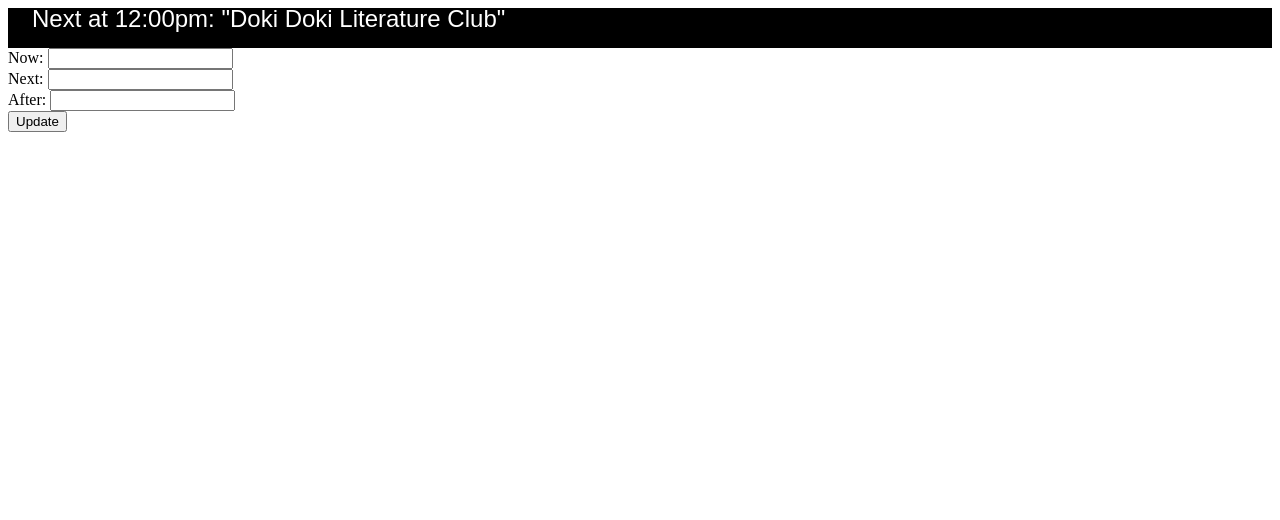
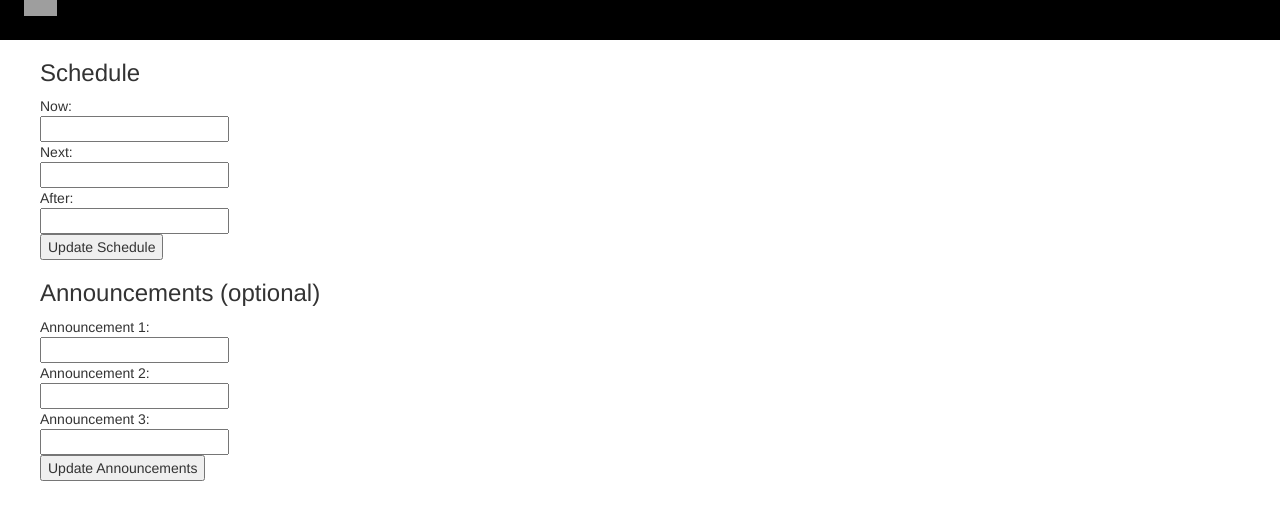
Before and after one commit to yutom3/CTG-Ticker, a PHP site: page / in a window 1280 px wide. Shown: the top 520 px of the page. Run offline with PHP 8.4, Linux system fonts and the light colour scheme; some libraries are stand-ins or nearby versions; grey boxes are pictures that could not be loaded.

Commit message:
Added Announcements form

```diff
--- a/Resources/PHP/CTG_Ticker.php
+++ b/Resources/PHP/CTG_Ticker.php
@@ -1,22 +1,106 @@
-<?php
-$serverName = "ctgticker.database.windows.net";
-$connectionOptions = array(
-    "Database" => "CTG",
-    "Uid" => "ctgadmin",
-    "PWD" => "Ctg_admin"
-);
+<script type="text/javascript">
 
-// Create connection
-$conn = sqlsrv_connect($serverName, $connectionOptions);
+// Set initial vars
+var holdMax=100;
+var holdCur=0;
+var interval = 20;
+var scrollSpeed=2;
+var pxpTick=scrollSpeed;
 
-//$sql = "CREATE DATABASE CTG_Ticker"
-$sql = "SELECT * FROM CTG_Ticker";
-$stmt = sqlsrv_query($conn, $sql);
-$row = sqlsrv_fetch_array($stmt);
-//$sql = "UPDATE CTG_Ticker SET game1="'.$_POST["game1"].'", game2="'.$_POST["game2"].'", game3="'.$_POST["game3"].'" WHERE id=1";
-echo "<div class='row'>";
-echo "<div class='col-sm-4 ticker_data' id='game1'>" . $row["game1"] . "</div>";
-echo "<div class='col-sm-4 ticker_data' id='game2'>" . $row["game2"] . "</div>";
-echo "<div class='col-sm-4 ticker_data' id='game3'>" . $row["game3"] . "</div>";
-echo "</div>";
-?>
+var schedule = "";
+var scheduleCur = 0;
+var scheduleMax = 0;
+
+var announcements = [];
+var announcementsCur = 0;
+var announcementsMax = 0;
+
+var done = 0;
+var myInterval;
+
+function loadFile() { // Read file
+  <?php
+    $local_file_open = file_get_contents("../TXT/Schedule.txt");
+    $local_file = explode("*", $local_file_open);
+  ?>
+  schedule = <?php echo json_encode($local_file) ?>;
+  scheduleCur = 1;
+  scheduleMax = 3;
+
+  <?php
+    $local_file_open = file_get_contents("../TXT/Announcements.txt");
+    $local_file = explode("*", $local_file_open);
+  ?>
+  announcements = <?php echo json_encode($local_file) ?>;
+  announcementsCur = 1;
+  announcementsMax = announcements.length;
+
+}
+
+function nextItem() { // Selects current item to display
+  marqueeDiv=document.getElementById("marqueeContent");
+  switch (scheduleCur) {
+    case 1: // Schedule
+      marqueeDiv.innerHTML = schedule;
+      break;
+    case 2: // Sponsors
+      marqueeDiv.innerHTML = "<img src='https://upload.wikimedia.org/wikipedia/commons/thumb/2/2f/Google_2015_logo.svg/272px-Google_2015_logo.svg.png' style='height:25px;vertical-align:center;'/>"
+      break;
+    case 3: // Announcements
+      marqueeDiv.innerHTML = announcements[announcementsCur-1];
+      ++announcementsCur
+      break;
+  }
+  if (scheduleCur != scheduleMax) { // Will not increment until all announcements were displayed
+    ++scheduleCur;
+  } else if (announcementsCur > announcementsMax && done != 1) { // Detects when all items have been displayed
+    clearInterval(myInterval); // Stops previous instance
+    loadTicker(); // Refresh data
+    scheduleCur = 1;
+    announcementsCur = 1;
+  }
+  if (done == 1) {
+    return;
+  }
+
+  marqueeDiv.style.left="24px";
+  marqueeDiv.style.top=parseInt(document.getElementById("marqueeBorder").offsetHeight*1)+"px";
+  holdCur = 0;
+}
+
+function startMarquee() {
+  loadFile();
+  nextItem();
+  // Make a shortcut referencing our div with the content we want to scroll
+  marqueeDiv=document.getElementById("marqueeContent");
+  // Get the total width of our available scroll area
+  marqueeWidth=document.getElementById("marqueeBorder").offsetWidth;
+  marqueeHeight = document.getElementById("marqueeBorder").offsetHeight;
+  // Get the width of the content we want to scroll
+  contentWidth=marqueeDiv.offsetWidth;
+  contentHeight=marqueeDiv.offsetHeight;
+  // Start the ticker at 50 milliseconds per tick, adjust this to suit your preferences
+  // Be warned, setting this lower has heavy impact on client-side CPU usage. Be gentle.
+  myInterval = setInterval("scrollMarquee()",interval);
+}
+
+function scrollMarquee() {
+  // Check position of the div, then shift it left by the set amount of pixels.
+  if ((parseInt(marqueeDiv.style.top) > 0) && (holdCur == 0)) {
+    marqueeDiv.style.top=parseInt(marqueeDiv.style.top)-pxpTick/2+"px";
+  }
+  else if (holdCur < holdMax)
+  holdCur += 1;
+  else if ((parseInt(marqueeDiv.style.top)>parseInt(contentHeight*-1)))
+  marqueeDiv.style.top=parseInt(marqueeDiv.style.top)-pxpTick/2+"px";
+  else {
+    nextItem();
+  }
+}
+startMarquee();
+</script>
+
+<div id="marqueeBorder">
+  <div id="marqueeContent">
+  </div>
+</div>
--- /dev/null
+++ b/Resources/PHP/data.txt
@@ -0,0 +1 @@
+Now: a*Next: s*After: d
--- /dev/null
+++ b/Resources/TXT/Announcements.txt
@@ -0,0 +1 @@
+Announcement 1*Announcement 2*Announcement 3
--- /dev/null
+++ b/Resources/TXT/Schedule.txt
@@ -0,0 +1 @@
+<div class='row'><div class='col-sm-4 ticker_data' id='game1'>Game 1</div><div class='col-sm-4 ticker_data' id='game2'>Game 2</div><div class='col-sm-4 ticker_data' id='game3'>Game 3</div></div>
--- a/index.php
+++ b/index.php
@@ -1,6 +1,13 @@
 <head>
+  <title>
+    CTG Ticker
+  </title>
+  <link href = "Resources/Images/CTG Logo.png" rel="icon" type="image/png">
+  <link rel="stylesheet" href="https://maxcdn.bootstrapcdn.com/bootstrap/3.3.7/css/bootstrap.min.css">
+  <script src="https://ajax.googleapis.com/ajax/libs/jquery/3.2.1/jquery.min.js"></script>
+  <script type="text/javascript" src="http://ajax.googleapis.com/ajax/libs/jquery/1.5.2/jquery.min.js"></script>
   <style>
-        #marqueeborder {
+  #marqueeBorder {
     color: #ffffff;
     background-color: #000000;
     font-family:Arial, "Helvetica Neue", Helvetica, sans-serif;
@@ -10,118 +17,79 @@
     font-size: 1.5em;
   }
 
-        #marqueecontent {
+  #marqueeContent {
     position:absolute;
     left:0px;
     line-height:40px;
     white-space:nowrap;
   }
+  .form {
+    left: 40px;
+    position: absolute;
+  }
   </style>
+  <script type="text/javascript"> // Prevent the page from refreshing when submitting a HTML form
+      $(document).ready( function () {
+          $('form').submit( function () {
+              var formdata = $(this).serialize();
+              $.ajax({
+                  type: "POST",
+                  url: "Resources/PHP/CTG_Database.php",
+                  data: formdata
+              });
+              return false;
+          });
+      });
+  </script>
 </head>
 <body>
-    <script type="text/javascript">
 
-    // Set init vars
-    var holdmax=100;
-    var holdcur=0;
-    var interval = 20;
-	var scrollspeed=2;
-	var pxptick=scrollspeed;
-    var infile = [];
-    var infilecur = 0;
-    var infilemax = 0;
-    var done = 0;
+  <!-- Ticker Overlay -->
+  <div id="CTG_Ticker">
+  </div>
 
-    function loadfile(){
-        <?php
-         $local_file_open = file_get_contents("./Resources/TXT/Ticker_Database.txt");
-         $local_file = explode("*", $local_file_open);
-         ?>
-         infile = <?php echo json_encode($local_file) ?>;
-         infilecur = 0;
-         infilemax = infile.length;
-    }
-    function getnextitem(){
-        if ((infilecur >= infilemax) && (done != 1)) {
-            location = location;
-            done = 1;
-            return;
-        }
-        if (done == 1)
-        {
-            return;
-        }
-        marqueediv=document.getElementById("marqueecontent");
-        //marqueediv.innerHTML = ""+infile[infilecur][0]+" <img src=\""+infile[infilecur][1]+"\" style='height:30px; vertical-align: middle;' />  "+infile[infilecur][2];
-        marqueediv.innerHTML = ""+infile[infilecur];
-        marqueediv.style.left="24px";
-        marqueediv.style.top=parseInt(document.getElementById("marqueeborder").offsetHeight*1)+"px";
-        holdcur = 0;
-        ++infilecur;
-    }
+  <!-- HTML Forms -->
+  <div class="form">
+    <!-- Update Schedule -->
+    <div class="schedule">
+      <h3>Schedule</h3>
+      <form action="Resources/PHP/CTG_Database.php" method="post">
+        Now:<br>
+        <input type="text" name="game1">
+        <br>
+        Next:<br>
+        <input type="text" name="game2">
+        <br>
+        After:<br>
+        <input type="text" name="game3">
+        <br>
+        <input type="submit" value="Update Schedule">
+      </form>
+    </div>
 
-	function startmarquee(){
-        loadfile();
-        getnextitem();
-        // Make a shortcut referencing our div with the content we want to scroll
-        marqueediv=document.getElementById("marqueecontent");
-		// Get the total width of our available scroll area
-		marqueewidth=document.getElementById("marqueeborder").offsetWidth;
-        marqueeheight = document.getElementById("marqueeborder").offsetHeight;
-		// Get the width of the content we want to scroll
-		contentwidth=marqueediv.offsetWidth;
-        contentheight=marqueediv.offsetHeight;
-		// Start the ticker at 50 milliseconds per tick, adjust this to suit your preferences
-		// Be warned, setting this lower has heavy impact on client-side CPU usage. Be gentle.
-		setInterval("scrollmarquee()",interval);
-	}
-
-
-	function scrollmarquee(){
-		// Check position of the div, then shift it left by the set amount of pixels.
-        if ((parseInt(marqueediv.style.top) > 0) && (holdcur == 0)) {
-            marqueediv.style.top=parseInt(marqueediv.style.top)-pxptick/2+"px";
-        }
-        else if (holdcur < holdmax)
-            holdcur += 1;
-        else if ((parseInt(marqueediv.style.top)>parseInt(contentheight*-1)))
-            marqueediv.style.top=parseInt(marqueediv.style.top)-pxptick/2+"px";
-        else {
-            getnextitem();
-        }
-	}
-	window.onload=startmarquee;
-    </script>
-
-    <div id="marqueeborder">
-    <div id="marqueecontent">
-
-
-
+    <!-- Update Announcements -->
+    <div class="announcements">
+      <h3>Announcements (optional)</h3>
+      <form action="Resources/PHP/CTG_Database.php" method="post">
+        Announcement 1:<br>
+        <input type="text" name="announcement1">
+        <br>
+        Announcement 2:<br>
+        <input type="text" name="announcement2">
+        <br>
+        Announcement 3:<br>
+        <input type="text" name="announcement3">
+        <br>
+        <input type="submit" value="Update Announcements">
+      </form>
     </div>
   </div>
-        <div id="CTG_Ticker">
-        </div>
-        <form action="CTG_Database.php" method="post">
-            Now:
-            <input type="text" name="game1">
-            <br>
-            Next:
-            <input type="text" name="game2">
-            <br>
-            After:
-            <input type="text" name="game3">
-            <br>
-            <input type="submit" value="Update">
-        </form>
-    <script>
+  <script> // Start ticker upon page load
       $(document).ready(function(){
           loadTicker();
       });
       function loadTicker(){
-            $("#CTG_Ticker").load("/Resources/PHP/CTG_Ticker.php");
-            setTimeout(loadTicker, 100);
+          $("#CTG_Ticker").load("Resources/PHP/CTG_Ticker.php");
       }
   </script>
-
 </body>
```
Also changed, not shown: Resources/PHP/CTG_Database.php (+26 -5 lines), CTG_Ticker.php (line endings or trailing spaces), Resources/Images/CTG Logo.png (added), Resources/TXT/Ticker_Database0.txt (renamed from Resources/TXT/Ticker_Database.txt). Lines whose indentation alone changed are shown as unchanged.
